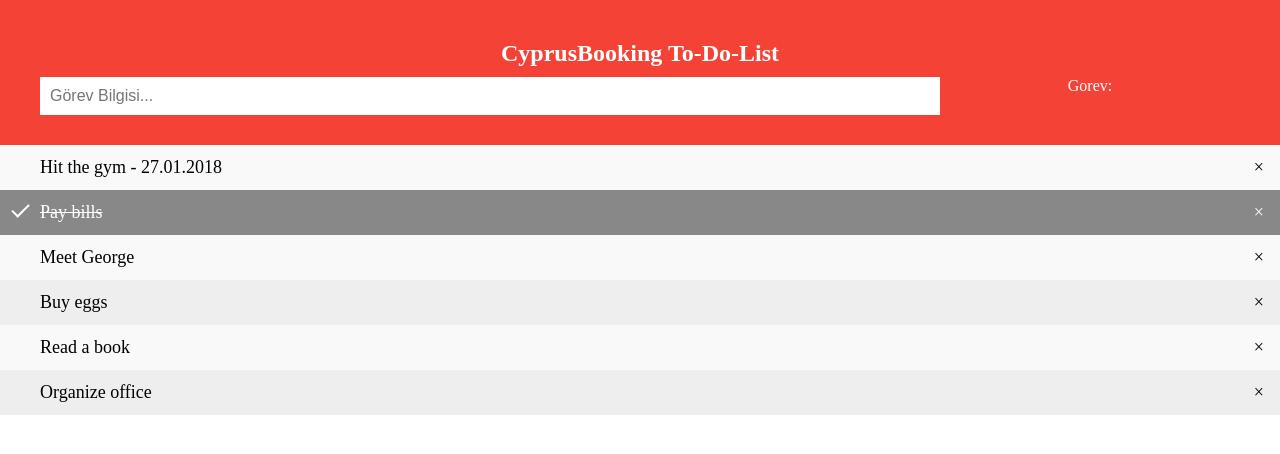
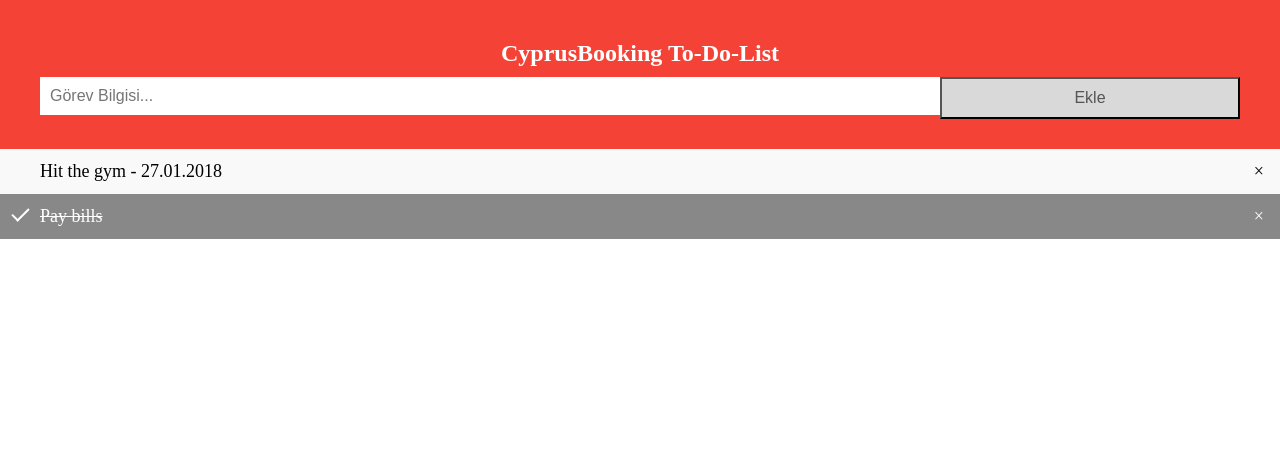
Before and after one commit to kunduzyazilim/toDo, a Django app: page / in a window 1280 px wide. Shown: the top 454 px of the page. Run offline with Django 3.2, Linux system fonts and the light colour scheme.

Commit message:
Vers:0.0003

```diff
--- a/templates/style.css
+++ b/static/css/style.css
@@ -115,3 +115,7 @@
 .addBtn:hover {
   background-color: #bbb;
 }
+
+.baslik{
+  margin:10px;
+}
--- a/templates/index.html
+++ b/templates/index.html
@@ -1,27 +1,23 @@
-<!DOCTYPE html>
+{% load static %}<!DOCTYPE html>
 <html>
 <head>
 <meta name="viewport" content="width=device-width, initial-scale=1">
-  <link rel="stylesheet" href="style.css">
+  <link rel="stylesheet" href="{% static 'css/style.css' %}">
 </head>
 <body>
 <form method="post"> {% csrf_token %}
-    <div id="myDIV" class="header">
-      <h2 style="margin:10px">{{ PageTitle }}</h2>
-      {{ form }}
-      {{ ekleBut }}
-    </div>
+<div id="myDIV" class="header">
+  <h2 class="baslik">{{ PageTitle }}</h2>
+  {{ form }}
+  <button type="submit" onclick="newElement()" class="addBtn">Ekle</button>
+</div>
 </form>
 
 <ul id="myUL">
   <li>Hit the gym - 27.01.2018</li>
   <li class="checked">Pay bills</li>
-  <li>Meet George</li>
-  <li>Buy eggs</li>
-  <li>Read a book</li>
-  <li>Organize office</li>
 </ul>
-<script src="index.js"></script>
+<script src="{% static 'js/index.js' %}"></script>
 
 </body>
 </html>
--- a/toDo/forms.py
+++ b/toDo/forms.py
@@ -1,9 +1,12 @@
+#-*- coding: utf-8 -*-
+
 from django import forms
 
 class toDoListForm (forms.Form):
-    gorev = forms.CharField(widget=forms.TextInput(
-        attrs={"id":"myInput",
+    gorev = forms.CharField(
+        label="",
+        widget=forms.TextInput(attrs={
+               "id":"myInput",
                "placeholder":"Görev Bilgisi...",
-               "name":"gorev"}
+               "name":"gorev"})
     )
-    )
--- a/toDo/urls.py
+++ b/toDo/urls.py
@@ -1,3 +1,4 @@
+#-*- coding: utf-8 -*-
 """toDo URL Configuration
 
 The `urlpatterns` list routes URLs to views. For more information please see:
--- a/toDo/views.py
+++ b/toDo/views.py
@@ -1,16 +1,17 @@
-#
+#-*- coding: utf-8 -*-
 
 from django.http import HttpResponse
 from django.shortcuts import render
 from .forms import toDoListForm
 
 def toDo_List(request):
-    toDoList_Form = toDoListForm()
+    toDoList_Form = toDoListForm(request.POST or None)
     context = {
-        "PageTitle":"CyprusBooking To-Do-List",
+        "PageTitle": "CyprusBooking To-Do-List",
         "form": toDoList_Form,
     }
+    if toDoList_Form.is_valid():
+        print(toDoList_Form.cleaned_data)
     if request.method == "POST":
-        print(request.POST)
         print(request.POST.get('gorev'))
     return render(request,'index.html',context)
```
Also changed, not shown: toDo/settings.py (+11 -1 lines), static/js/index.js (renamed from templates/index.js).
